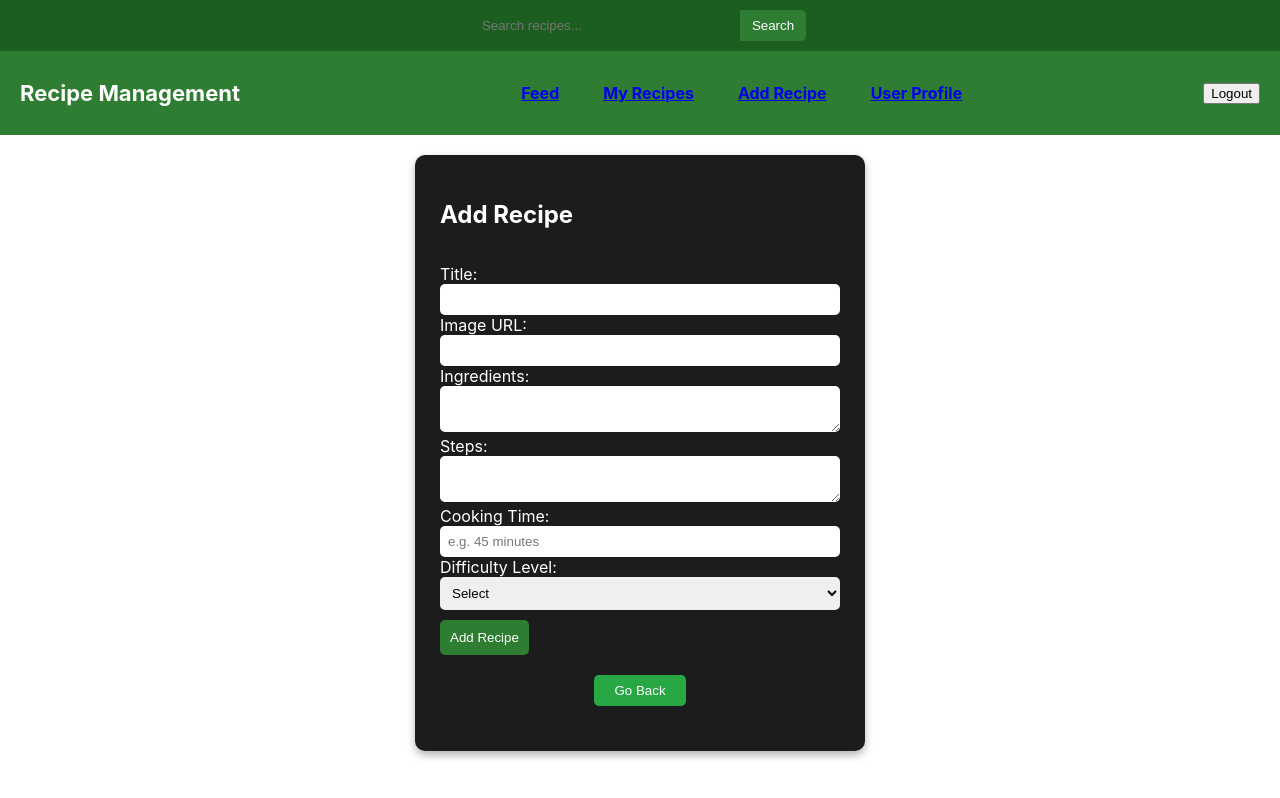
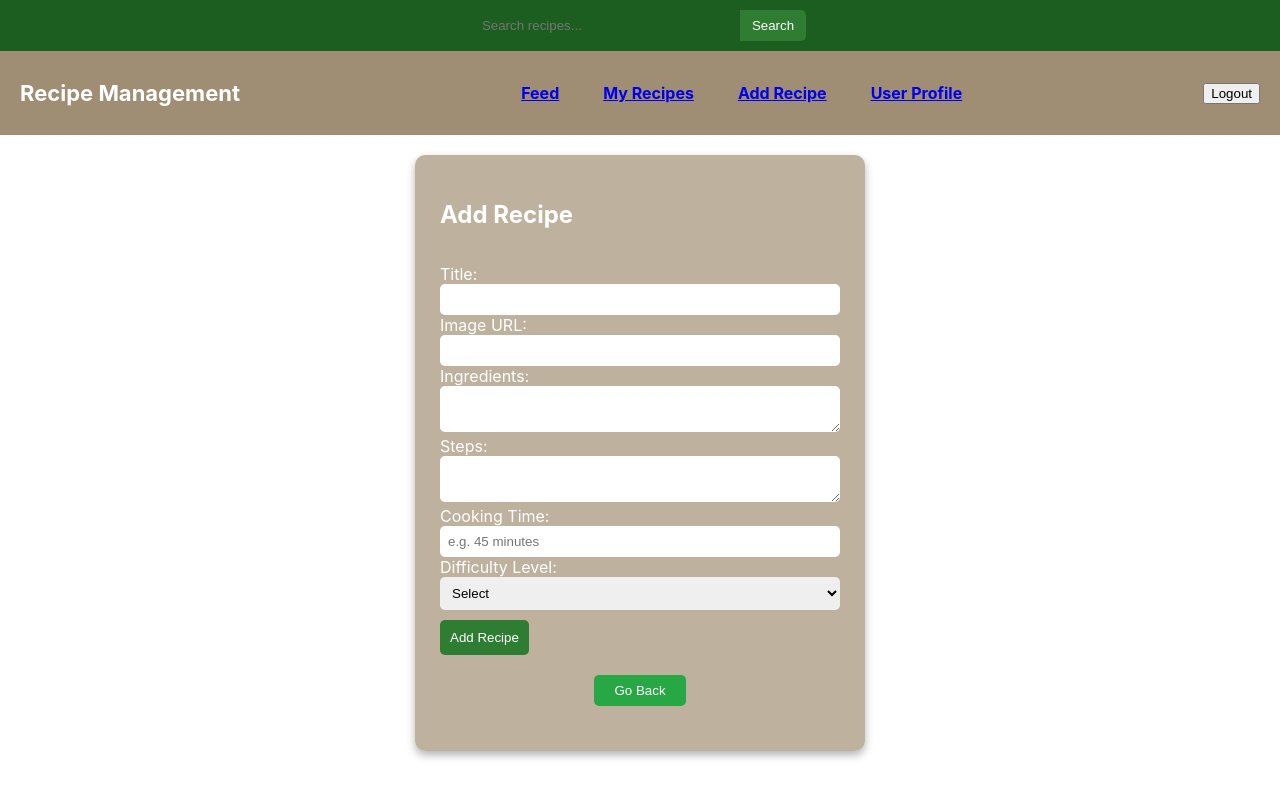
Before and after one commit to ShameerNavas/RECIPE-Management-Frontend, a React (Create React App) app: page /add-recipe in a window 1280 px wide. Built offline with nearby package versions, Linux system fonts and the light colour scheme.

Commit message:
css changes for better aesthetics and user experience in the RecipeProfile, UserProfile, and Navbar components. The changes include adjustments to background colors, box shadows, and overall styling to create a more visually appealing interface.

```diff
--- a/src/components/AddRecipe.css
+++ b/src/components/AddRecipe.css
@@ -17,7 +17,7 @@
 }
 
 .add-recipe-card {
-  background-color: #1c1c1c; /* dark shade like UserProfile */
+  background-color: rgba(183, 169, 147, 0.9); /* dark shade like UserProfile */
   color: white;
   padding: 25px;
   border-radius: 10px;
--- a/src/components/Navbar.css
+++ b/src/components/Navbar.css
@@ -2,7 +2,7 @@
   display: flex;
   justify-content: space-between;
   align-items: center;
-  background-color: #2e7d32;
+  background-color: rgba(149, 130, 100, 0.9);
   padding: 10px 20px;
   color: white;
   font-weight: bold;
@@ -32,9 +32,7 @@
 }
 
 .logout-btn {
-  background-color: rgb(182, 175, 145);
-   background-color: #195b1f30;
-
+  background-color: rgb(129, 125, 107);
   border: none;
   padding: 6px 12px;
   border-radius: 6px;
--- a/src/components/RecipeDetail.css
+++ b/src/components/RecipeDetail.css
@@ -1,7 +1,7 @@
 .recipe-detail {
   max-width: 700px;
   margin: 40px auto;
-  background: #0c1c0c;
+  background: rgba(183, 169, 147, 0.9);
   color: white;
   padding: 30px;
   border-radius: 10px;
--- a/src/components/RecipeProfile.css
+++ b/src/components/RecipeProfile.css
@@ -16,7 +16,7 @@
   max-width: 400px;
   border-radius: 10px;
   overflow: hidden;
-  background-color: #195b1f19;
+  background-color: rgba(183, 169, 147, 0.9);
   color: white;
   box-shadow: 0px 4px 12px rgba(0,0,0,0.4);
   text-align: center;
--- a/src/components/UserProfile.css
+++ b/src/components/UserProfile.css
@@ -9,7 +9,7 @@
   background-color: #f9f9f9;
   border-radius: 12px;
   padding: 25px;
-  box-shadow: 0 0 10px rgba(0,0,0,0.1);
+  box-shadow: 0 0 10px rgba(183, 169, 147, 0.9);
 }
 
 .profile-card h2 {
```
